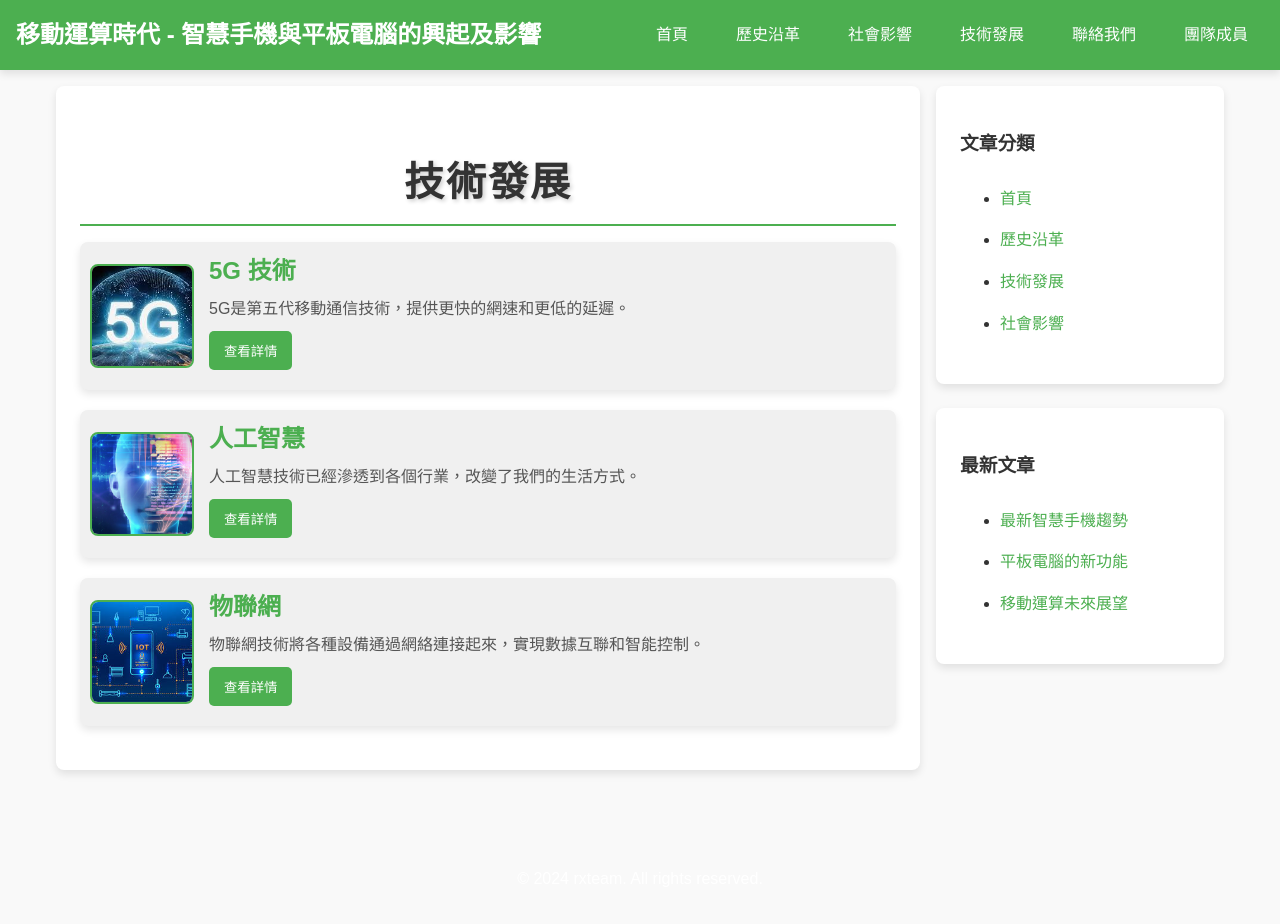
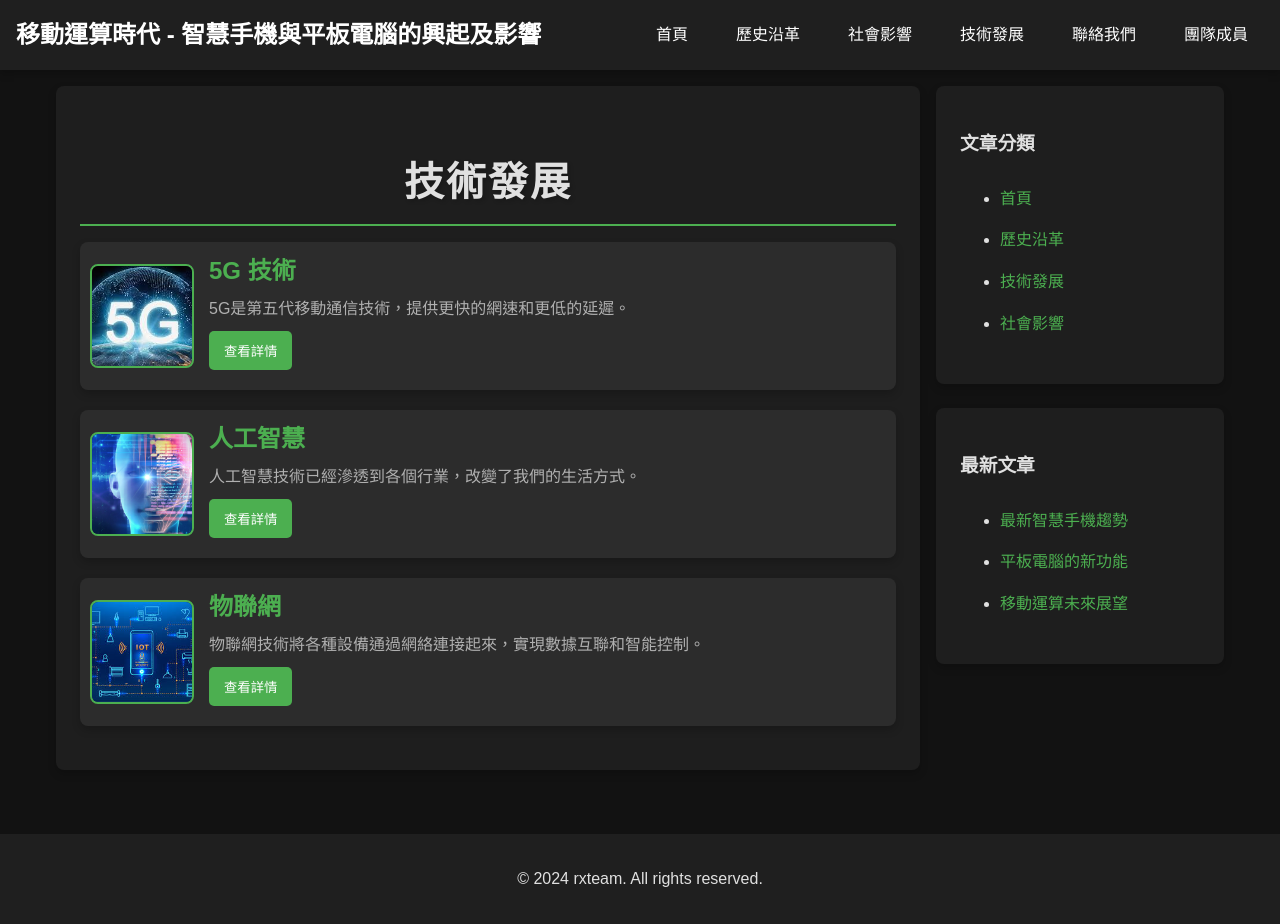
Before and after one commit to rax0609/test1, a plain HTML site: page tech.html in a window 1280 px wide. Drawn offline with Linux system fonts and the light colour scheme.

Commit message:
Add files via upload

```diff
--- a/styles.css
+++ b/styles.css
@@ -3,19 +3,19 @@ body {
     font-family: 'Arial', sans-serif;
     margin: 0;
     padding: 0;
-    background-color: #f9f9f9; /* 淺灰色背景 */
-    color: #333; /* 深灰色文字 */
+    background-color: #121212; /* 深色背景 */
+    color: #e0e0e0; /* 淺灰色文字 */
     line-height: 1.6;
 }
 
 header {
-    background: #4CAF50; /* 綠色背景 */
+    background: #1f1f1f; /* 深灰色背景 */
     color: #fff; /* 白色文字 */
     padding: 1rem 0;
     display: flex;
     justify-content: space-between;
     align-items: center;
-    box-shadow: 0 4px 8px rgba(0,0,0,0.1); /* 添加陰影 */
+    box-shadow: 0 4px 8px rgba(0,0,0,0.2); /* 添加陰影 */
 }
 
 header .logo {
@@ -43,7 +43,7 @@ nav ul li a {
 }
 
 nav ul li a:hover {
-    background-color: #45A049; /* 鼠標懸停時背景變深 */
+    background-color: #333; /* 鼠標懸停時背景變深 */
     border-radius: 5px;
 }
 
@@ -62,9 +62,9 @@ main {
 
 article {
     padding: 1.5rem;
-    background-color: #fff;
+    background-color: #1e1e1e; /* 深灰色背景 */
     border-radius: 8px;
-    box-shadow: 0 4px 8px rgba(0,0,0,0.1); /* 添加陰影 */
+    box-shadow: 0 4px 8px rgba(0,0,0,0.2); /* 添加陰影 */
     margin-bottom: 1.5rem;
 }
 
@@ -74,11 +74,11 @@ aside {
 }
 
 .widget {
-    background-color: #fff;
+    background-color: #1e1e1e; /* 深灰色背景 */
     padding: 1.5rem;
     margin-bottom: 1.5rem;
     border-radius: 8px;
-    box-shadow: 0 4px 8px rgba(0,0,0,0.1); /* 添加陰影 */
+    box-shadow: 0 4px 8px rgba(0,0,0,0.2); /* 添加陰影 */
 }
 
 form {
@@ -92,6 +92,7 @@ form label {
     display: block;
     margin-bottom: 5px;
     font-weight: bold;
+    color: #e0e0e0; /* 淺灰色文字 */
 }
 
 form input, form textarea {
@@ -126,8 +127,8 @@ form button:hover {
 }
 
 footer {
-    /*background: #4CAF50; /* 綠色背景 */
-    color: #fff;
+    background: #1f1f1f; /* 深灰色背景 */
+    color: #e0e0e0; /* 淺灰色文字 */
     text-align: center;
     padding: 1rem 0;
     margin-top: 1.5rem;
@@ -136,17 +137,17 @@ footer {
 .team-member, .tech-item {
     margin-bottom: 20px;
     padding: 10px;
-    background-color: #f0f0f0; /* 淺灰色背景 */
+    background-color: #2c2c2c; /* 深灰色背景 */
     border-radius: 8px;
     display: flex;
     align-items: center;
-    box-shadow: 0 4px 8px rgba(0,0,0,0.1); /* 添加陰影 */
+    box-shadow: 0 4px 8px rgba(0,0,0,0.2); /* 添加陰影 */
     transition: transform 0.3s ease, box-shadow 0.3s ease; /* 添加過渡效果 */
 }
 
 .team-member:hover, .tech-item:hover {
     transform: scale(1.02); /* 當鼠標懸停時放大 */
-    box-shadow: 0 8px 16px rgba(0,0,0,0.2); /* 當鼠標懸停時陰影加深 */
+    box-shadow: 0 8px 16px rgba(0,0,0,0.3); /* 當鼠標懸停時陰影加深 */
 }
 
 .team-member img, .tech-item img {
@@ -171,7 +172,7 @@ footer {
 
 .tech-item p {
     margin: 5px 0 0 0;
-    color: #555; /* 中灰色文字 */
+    color: #b0b0b0; /* 中灰色文字 */
 }
 
 .details {
@@ -180,15 +181,15 @@ footer {
     opacity: 0; /* 初始透明度為0 */
     transition: height 0.5s ease, opacity 0.5s ease, padding 0.5s ease; /* 添加高度、透明度和內邊距的過渡效果 */
     margin-top: 10px;
-    background-color: #fff;
+    background-color: #2c2c2c; /* 深灰色背景 */
     padding: 0 15px; /* 初始padding設為0以隱藏 */
     border-radius: 5px;
-    box-shadow: 0 4px 8px rgba(0,0,0,0.1); /* 添加陰影 */
+    box-shadow: 0 4px 8px rgba(0,0,0,0.2); /* 添加陰影 */
 }
 
 .details p {
     margin: 0;
-    color: #333; /* 深灰色文字 */
+    color: #e0e0e0; /* 淺灰色文字 */
 }
 
 .details.show {
@@ -225,10 +226,10 @@ footer {
 }
 
 /* 美化標題 */
-#title1 h3{
+#technologies h3, #impact h3, #history h3, #contact h3, #team h3 {
     font-size: 2.5rem; /* 增加字體大小 */
     font-weight: bold; /* 加粗字體 */
-    color: #333; /* 深灰色文字 */
+    color: #e0e0e0; /* 淺灰色文字 */
     text-align: center; /* 置中對齊 */
     margin-bottom: 1rem; /* 增加底部邊距 */
     text-transform: uppercase; /* 轉為大寫字母 */
@@ -263,7 +264,7 @@ footer {
         text-align: center;
     }
 
-    #technologies h3 {
+    #technologies h3, #impact h3, #history h3, #contact h3, #team h3 {
         font-size: 2rem; /* 調整小螢幕上的字體大小 */
     }
 }
@@ -284,7 +285,7 @@ footer {
         text-align: center;
     }
 
-    #technologies h3 {
+    #technologies h3, #impact h3, #history h3, #contact h3, #team h3 {
         font-size: 2.2rem; /* 調整平板上的字體大小 */
     }
 }
@@ -301,7 +302,7 @@ footer {
         text-align: left;
     }
 
-    #technologies h3 {
+    #technologies h3, #impact h3, #history h3, #contact h3, #team h3 {
         font-size: 2.5rem; /* 恢復桌面上的字體大小 */
     }
 }
```
